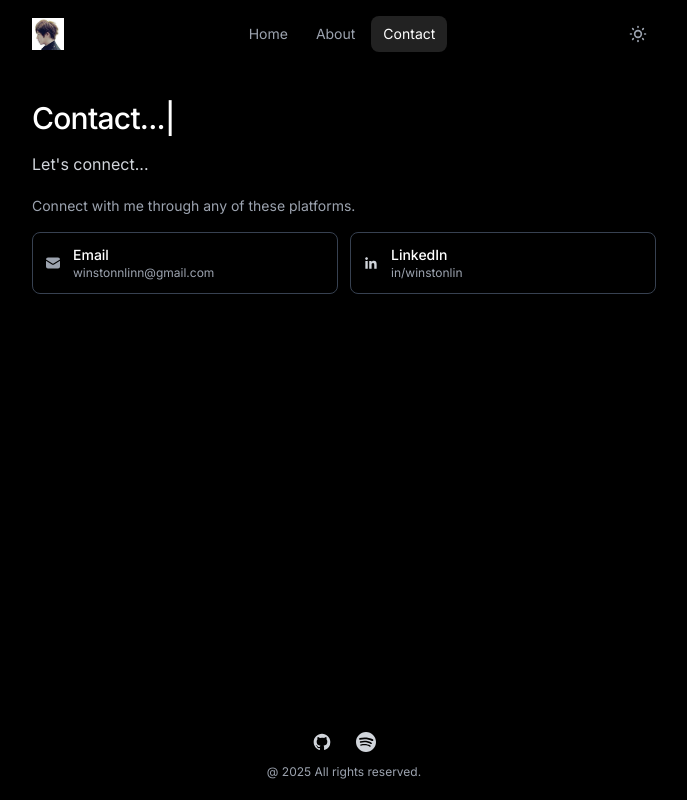
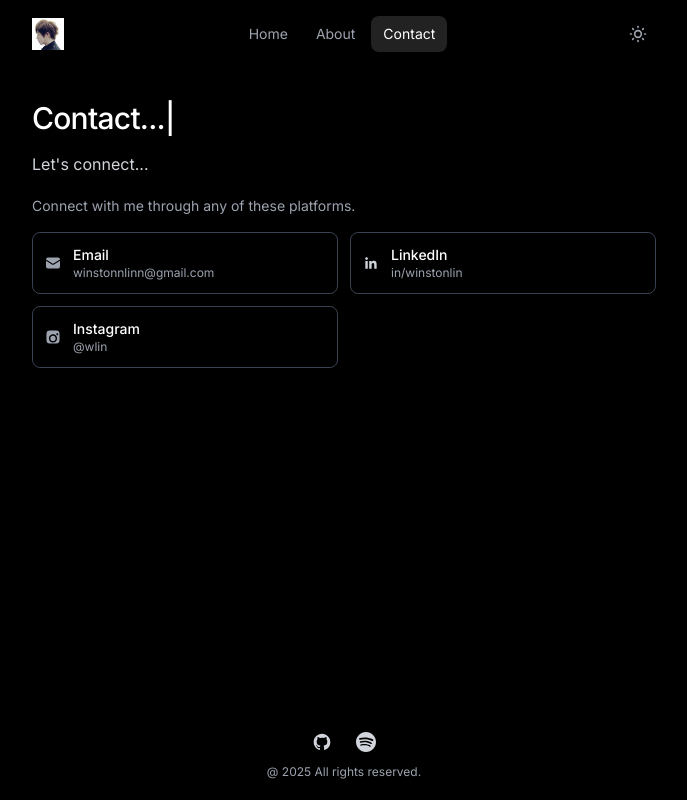
Before and after one commit to Mayday46/portfolio, a React (Vite) app: page /contact in a window 1280 px wide. Shown: the whole page, without its empty margins (296-983 px from the left). Built offline with nearby package versions, Linux system fonts and the light colour scheme; no server answers.

Commit message:
Updated instagram

```diff
--- a/src/page/Contact.jsx
+++ b/src/page/Contact.jsx
@@ -71,7 +71,7 @@ const Contact = () => {
 
                         </motion.a>
 
-                        {/* LINKIN */}
+                        {/* LINKEDIN */}
 
                         <motion.a
                             href = "https://www.linkedin.com/in/winston-lin-a86b93205/"
@@ -94,6 +94,34 @@ const Contact = () => {
                                 <p className="text-xs text-gray-500 dark:text-gray-400 truncate"> in/winstonlin </p>
                             </div>
                         </motion.a>
+
+                        {/* Instagram */}
+                        <motion.a
+                            href = "www.instagram.com"
+                            target = "_blank"
+                            rel = "noopener noreferrer"
+                            className="flex items-center space-x-3 p-3 rounded-lg border border-gray-200 dark:border-gray-700 hover:border-gray-300 dark:hover:border-gray-600 transition-all group"
+                            variants = {cardHoverVariants}
+                            initial = "initial"
+                            whileHover = "hover"
+                            whileTap = {{scale: 0.98}}
+
+                        >
+                            <motion.div className = "flex-shrink-0" variant = {iconHoverVariants}>
+                                <svg className="w-4 h-4 text-gray-600 dark:text-gray-400 group-hover:text-gray-900 dark:group-hover:text-white transition-colors" fill="currentColor" viewBox="0 0 24 24">
+                                    <path d="M12 2.163c3.204 0 3.584.012 4.85.07 3.252.148 4.771 1.691 4.919 4.919.058 1.265.069 1.645.069 4.849 0 3.205-.012 3.584-.069 4.849-.149 3.225-1.664 4.771-4.919 4.919-1.266.058-1.644.07-4.85.07-3.204 0-3.584-.012-4.849-.07-3.26-.149-4.771-1.699-4.919-4.92-.058-1.265-.07-1.644-.07-4.849 0-3.204.013-3.583.07-4.849.149-3.227 1.664-4.771 4.919-4.919 1.266-.057 1.645-.069 4.849-.069zm0 5.838c-3.403 0-6.162 2.759-6.162 6.162s2.759 6.163 6.162 6.163 6.162-2.759 6.162-6.163c0-3.403-2.759-6.162-6.162-6.162zm0 10.162c-2.209 0-4-1.79-4-4 0-2.209 1.791-4 4-4s4 1.791 4 4c0 2.21-1.791 4-4 4zm6.406-11.845c-.796 0-1.441.645-1.441 1.44s.645 1.44 1.441 1.44c.795 0 1.439-.645 1.439-1.44s-.644-1.44-1.439-1.44z" />
+                                </svg>
+                            </motion.div>
+                            <div className = "min-w-0 flex-1">
+                                <p className = "text-sm font-medium text-gray-900 dark:text-white"> Instagram </p>
+                                <p className = "text-xs text-gray-500 dark:text-gray-400 truncate"> @wlin </p>
+                            </div>
+
+                        </motion.a>
+
+
+
+
                     </div>
 
                 </div>
```
